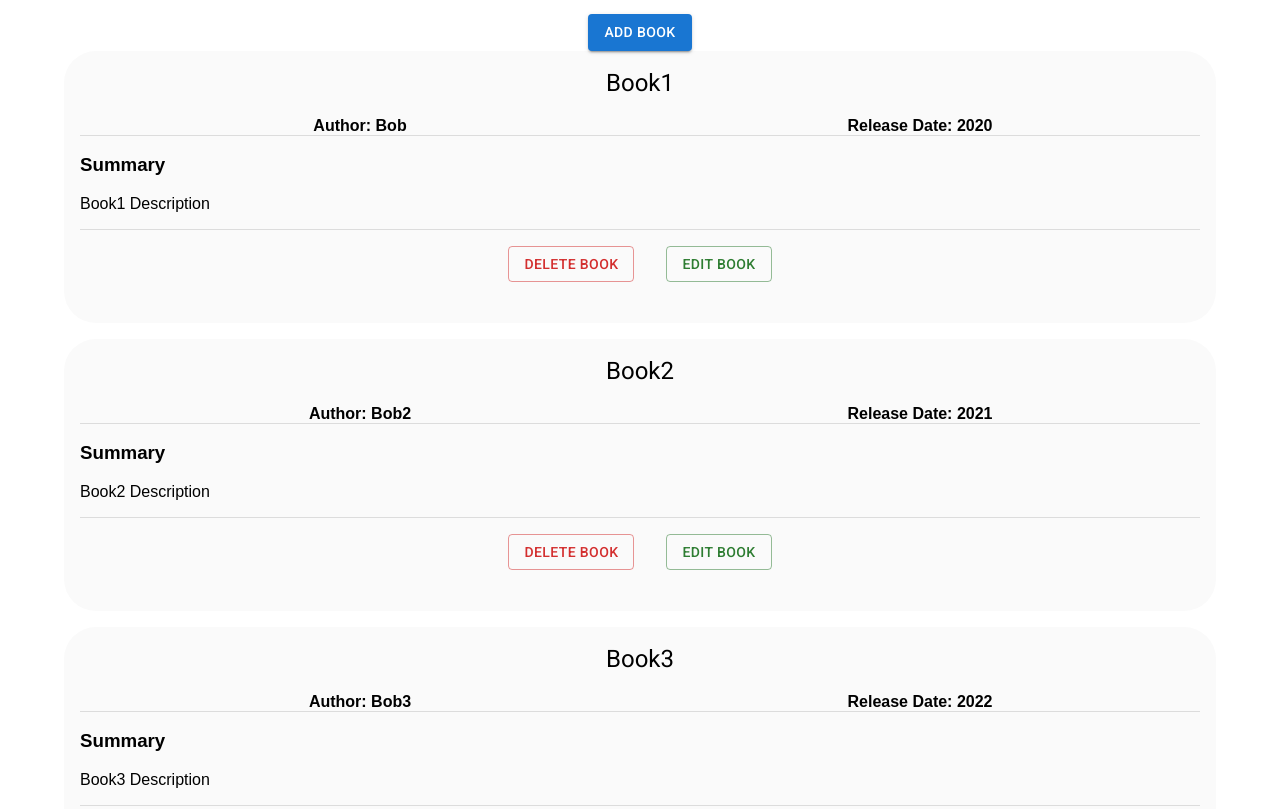
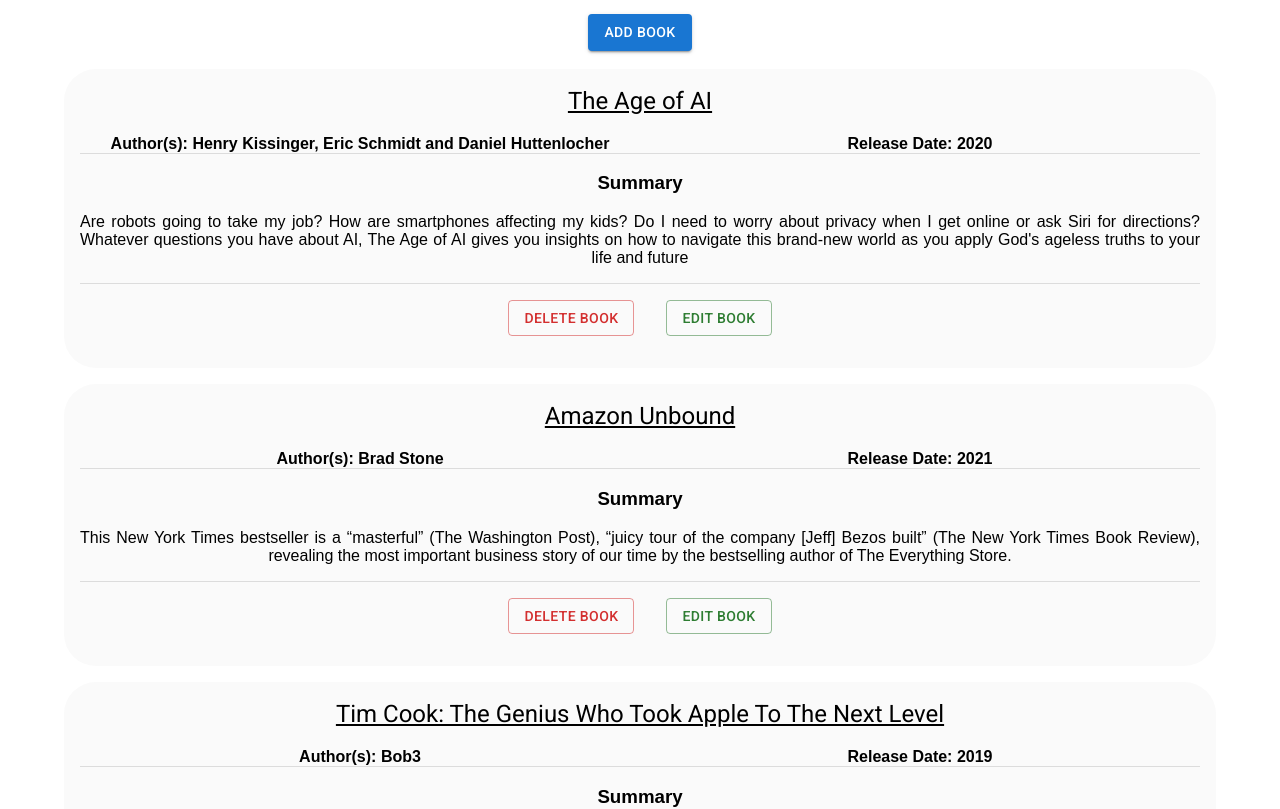
Before and after one commit to HarryH-Tech/Typescript-Books, a React (Create React App) app: page / in a window 1280 px wide. Shown: the part 402-1211 px from the top of the page. Built offline with nearby package versions, Linux system fonts and the light colour scheme.

Commit message:
Added real books to list

```diff
--- a/src/App.tsx
+++ b/src/App.tsx
@@ -11,24 +11,27 @@ const App: FC = () => {
   const [bookList, setBookList] = useState<IBookList[]>([
     {
       bookId: 1,
-      bookTitle: 'Book1',
-      bookAuthor: 'Bob',
-      bookDescription: 'Book1 Description',
+      bookTitle: 'The Age of AI',
+      bookAuthor: 'Henry Kissinger, Eric Schmidt and Daniel Huttenlocher',
+      bookDescription:
+        "Are robots going to take my job? How are smartphones affecting my kids? Do I need to worry about privacy when I get online or ask Siri for directions? Whatever questions you have about AI, The Age of AI gives you insights on how to navigate this brand-new world as you apply God's ageless truths to your life and future",
       bookReleaseDate: '2020',
     },
     {
       bookId: 2,
-      bookTitle: 'Book2',
-      bookAuthor: 'Bob2',
-      bookDescription: 'Book2 Description',
+      bookTitle: 'Amazon Unbound',
+      bookAuthor: 'Brad Stone',
+      bookDescription:
+        'This New York Times bestseller is a “masterful” (The Washington Post), “juicy tour of the company [Jeff] Bezos built” (The New York Times Book Review), revealing the most important business story of our time by the bestselling author of The Everything Store.',
       bookReleaseDate: '2021',
     },
     {
       bookId: 3,
-      bookTitle: 'Book3',
+      bookTitle: 'Tim Cook: The Genius Who Took Apple To The Next Level',
       bookAuthor: 'Bob3',
-      bookDescription: 'Book3 Description',
-      bookReleaseDate: '2022',
+      bookDescription:
+        "But seven years later, as journalist Leander Kahney reveals in this definitive book, things at Apple couldn't be better. Its stock has nearly tripled, making it the world's first trillion dollar company. Under Cook's principled leadership, Apple is pushing hard into renewable energy, labor and environmentally friendly supply chains, user privacy, and highly-recyclable products. From the massive growth of the iPhone to lesser-known victories like the Apple Watch, Cook is leading Apple to a new era of success.",
+      bookReleaseDate: '2019',
     },
   ]);
 
--- a/src/components/AddBook.tsx
+++ b/src/components/AddBook.tsx
@@ -96,6 +96,7 @@ const AddBook: FC<Props> = ({ bookList, setBookList }): JSX.Element => {
           </Button>
         </div>
       </Box>
+      <br />
     </>
   );
 };
--- a/src/components/Book.tsx
+++ b/src/components/Book.tsx
@@ -41,19 +41,19 @@ const Book: FC<Props> = ({
         <Box
           sx={{
             bgcolor: '#fafafa',
-            height: '30vh',
+
             borderRadius: '2rem',
             marginBottom: '1rem',
             padding: '1rem',
           }}
         >
-          <Typography align="center" variant="h5">
+          <Typography align="center" variant="h5" className="title">
             {bookTitle}
           </Typography>
           <Grid container className="grid">
             <Grid item xs={6}>
               <ul className="list-item">
-                <li>Author: {bookAuthor}</li>
+                <li>Author(s): {bookAuthor}</li>
               </ul>
             </Grid>
             <Grid item xs={6}>
@@ -63,7 +63,7 @@ const Book: FC<Props> = ({
             </Grid>
           </Grid>
           <Divider />
-          <div>
+          <div className="summary-container">
             <h3>Summary</h3>
             <p>{bookDescription}</p>
           </div>
--- a/src/components/EditBook.tsx
+++ b/src/components/EditBook.tsx
@@ -62,18 +62,15 @@ const EditBook: FC<Props> = ({
       bookReleaseDate: book.releaseDate,
     };
 
-    let p = bookList.map((bookq) => {
-      if (bookq.bookId === bookId) {
-        console.log(book);
+    let newBookList = bookList.map((book) => {
+      if (book.bookId === bookId) {
         return newBook;
       }
-      console.log(bookq);
-      return bookq;
+
+      return book;
     });
 
-    console.log(p);
-
-    setBookList(p);
+    setBookList(newBookList);
     setOpenEditModal(false);
   };
 
@@ -95,6 +92,7 @@ const EditBook: FC<Props> = ({
         />
         <TextField
           className="input"
+          maxRows={5}
           name="description"
           value={book.description}
           onChange={handleInputChange}
--- a/src/styles/AddBook.css
+++ b/src/styles/AddBook.css
@@ -7,5 +7,5 @@
 }
 
 .button-container {
-  margin: 2rem auto;
+  margin: 2rem;
 }
--- a/src/styles/Book.css
+++ b/src/styles/Book.css
@@ -7,3 +7,12 @@
 .grid {
   text-align: center;
 }
+
+.title {
+  text-decoration: underline;
+}
+
+.summary-container {
+  text-align: justify;
+  text-align-last: center;
+}
```
